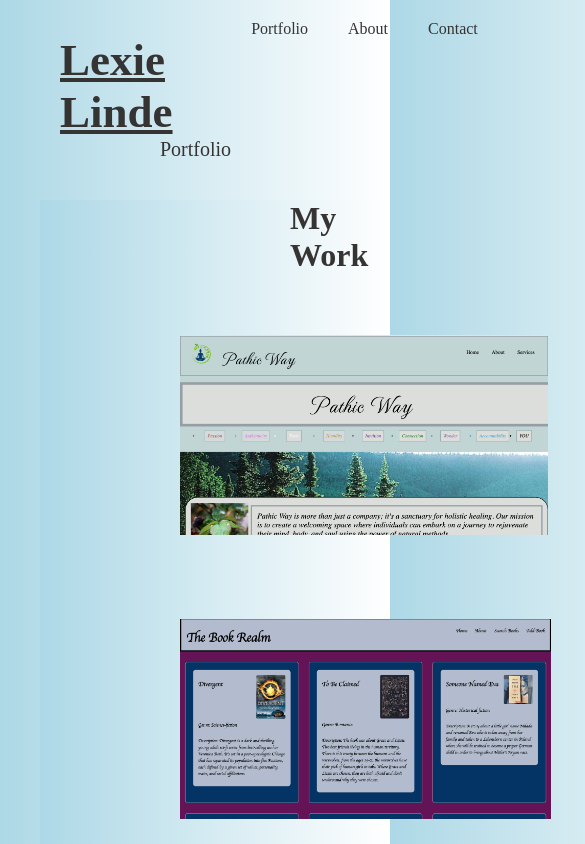
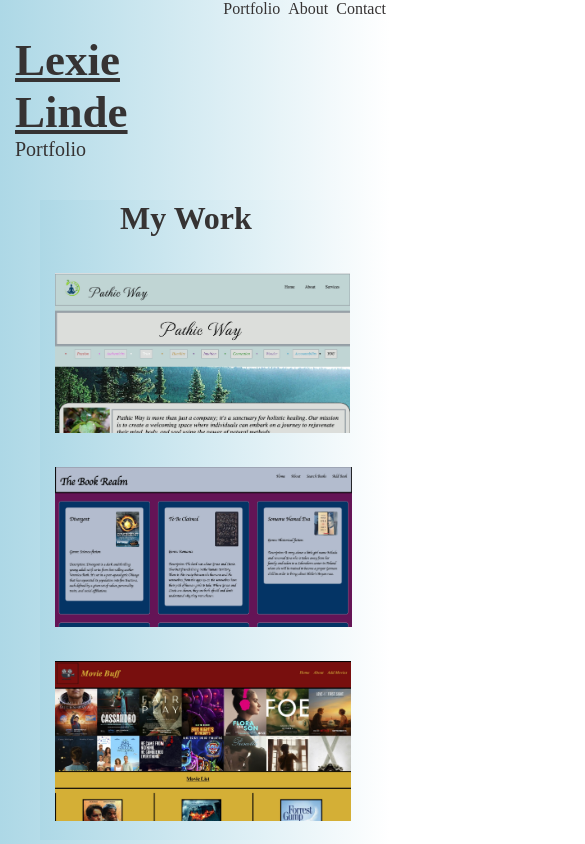
Before and after one commit to carmenlinde/Portfolio, a React (Create React App) app: page / in a window 390 px wide. Shown: the top 844 px of the page, 585 px wide, since content can reach past the window. Built offline with nearby package versions, Linux system fonts and the light colour scheme.

Commit message:
phone styles

```diff
--- a/src/App.jsx
+++ b/src/App.jsx
@@ -18,9 +18,11 @@
                     <img src='' alt="" className='lexie' />
                     <h1 className='name'>Lexie Linde </h1> <p className='span'>Portfolio</p>
                 </div>
+                <div className='firstLinks'>
                 <Link className = "links"to="/">Portfolio</Link>
                 <Link className = "links"to="/about">About</Link>
                 <Link className = "links"to="/contact">Contact</Link>
+                </div>
             </nav>
             <Routes>
                 <Route path="/" element={<Portfolio />} />
--- a/src/components/Portfolio.jsx
+++ b/src/components/Portfolio.jsx
@@ -14,13 +14,13 @@
             <h1 className='myWork'>My Work</h1>
             <div className='links'>
             <Link to="/pathicWay" rel="noopener noreferrer">
-                <img src={pathicWay} alt="" className='homePageImg' />
+                <img src={pathicWay} alt="" className='homePageImg1' />
             </Link>
             <Link to="/lvl5" rel="noopener noreferrer">
-                <img src={lvl5Home} alt="" className='homePageImg' />
+                <img src={lvl5Home} alt="" className='homePageImg2' />
             </Link>
             <Link to="/lvl4" rel="noopener noreferrer">
-                <img src={lvl4Home} alt="" className='homePageImg' />
+                <img src={lvl4Home} alt="" className='homePageImg3' />
             </Link>
             </div>
 
--- a/src/styles/main.css
+++ b/src/styles/main.css
@@ -36,7 +36,138 @@
     height: 100px;
     border-radius: 600px;
 }
-@media (max-width: 768px) {
+@media (min-width: 365px) {
+  /* Mobile styles */
+  .navContainer{
+    position: relative;
+  }
+  .span{
+    margin-left: 0px;
+  }
+  .titleContainer{
+    margin-left: 15px;
+    margin-right: 0px;
+    font-size: 30px;
+  }
+  .navContainer > .firstLinks > .links{
+    margin: 4px;
+    display: inline;
+  }
+  .portInfo{
+    margin: 0px;
+  }
+  .portInfo > .myWork{
+    margin-left: 80px;
+  }
+  .portInfo > .links{
+    margin-left: 0px;
+  }
+  .portInfo > .links .homePageImg1{
+    margin: 15px;
+    height: 160px;
+  }
+  .portInfo > .links .homePageImg2{
+    margin: 15px;
+    height: 160px;
+  }
+  .portInfo > .links .homePageImg3{
+    margin: 15px;
+    height: 160px;
+  }
+ .pwBody > .h1{
+  margin-left: 90px;
+  margin-top: 40px;
+ }
+ .pwBody > .imgContainer > .pathicWayImg1{
+  margin-left: 0px;
+  height: 500px;
+  margin-right: 0px;
+ }
+ .pwBody > .imgContainer > .pathicWayImg2{
+  margin-left: 0px;
+  height: 400px;
+  margin-right: 0px;
+ }
+ .pwBody > .imgContainer > .pathicWayImg3{
+  margin-left: 0px;
+  height: 500px;
+  margin-right: 0px;
+ }
+ .pwBody > .imgContainer > .pathicWayImg4{
+  margin-left: 0px;
+  height: 270px;
+  margin-right: 0px;
+ }
+ .bookRealmContainer > .h1{
+  margin-left: 90px;
+  margin-top: 40px;
+ }
+ .bookRealmContainer > .imgContainer > .lvl5Img1{
+  margin-left: 20px;
+  height: 1400px;
+  margin-right: 0px;
+ }
+ .bookRealmContainer > .imgContainer > .lvl5Img2{
+  margin-left: 10px;
+  height: 240px;
+  margin-right: 0px;
+ }
+ .bookRealmContainer > .imgContainer > .lvl5Img3{
+  margin-left: 10px;
+  height: 370px;
+  margin-right: 0px;
+ }
+ .bookRealmContainer > .imgContainer > .lvl5Img4{
+  margin-left: 10px;
+  height: 380px;
+  margin-right: 0px;
+ }
+ .bookRealmContainer > .imgContainer > .lvl5Img5{
+  margin-left: 10px;
+  height: 135px;
+  margin-right: 0px;
+ }
+ .bookRealmContainer > .imgContainer > .lvl5Img6{
+  margin-left: 10px;
+  height: 135px;
+  margin-right: 0px;
+ }
+ .movieBuff > .h1{
+  margin-left: 90px;
+  margin-top: 40px;
+ }
+ .movieBuff > .imgContainer > .lvl4Img1{
+  margin-left: 10px;
+  height: 1199px;
+  margin-right: 0px;
+ }
+ .movieBuff > .imgContainer > .lvl4Img2{
+  margin-left: 5px;
+  height: 135px;
+  margin-right: 0px;
+ }
+ .movieBuff > .imgContainer > .lvl4Img3{
+  margin-left: 5px;
+  height: 135px;
+  margin-right: 0px;
+ }
+ .aboutContainer > .h1{
+  margin-left: 90px;
+  margin-top: 40px;
+ }
+ .contactInfo > .h1{
+  margin-left: 90px;
+  margin-top: 40px;
+ }
+ .contactInfo > .list{
+  font-size: 20px;
+  margin-left: 50px;
+ }
+
+}
+
+/* Tablet styles */
+@media (min-width: 769px) and (max-width: 1024px) {
     /* Mobile styles */
     .titleContainer{
       margin-left: 60px;
@@ -128,14 +259,6 @@
     font-size: 20px;
     margin-left: 200px;
    }
-
-}
-
-/* Tablet styles */
-@media (min-width: 769px) and (max-width: 1024px) {
-  body {
-    font-size: 18px; /* Adjust as needed */
-  }
 }
 
 /* Desktop styles */
--- a/src/styles/portfolio.css
+++ b/src/styles/portfolio.css
@@ -8,11 +8,25 @@
 .myWork{
     margin-left: 580px;
 }
-.homePageImg{
+.homePageImg1{
     height: 200px;
     margin: 40px;
 }
-.homePageImg:hover{
+.homePageImg2{
+    height: 200px;
+    margin: 40px;
+}
+.homePageImg3{
+    height: 200px;
+    margin: 40px;
+}
+.homePageImg1:hover{
+    opacity: .4;
+}
+.homePageImg2:hover{
+    opacity: .4;
+}
+.homePageImg3:hover{
     opacity: .4;
 }
 
```
Lines whose indentation alone changed are shown as unchanged.
